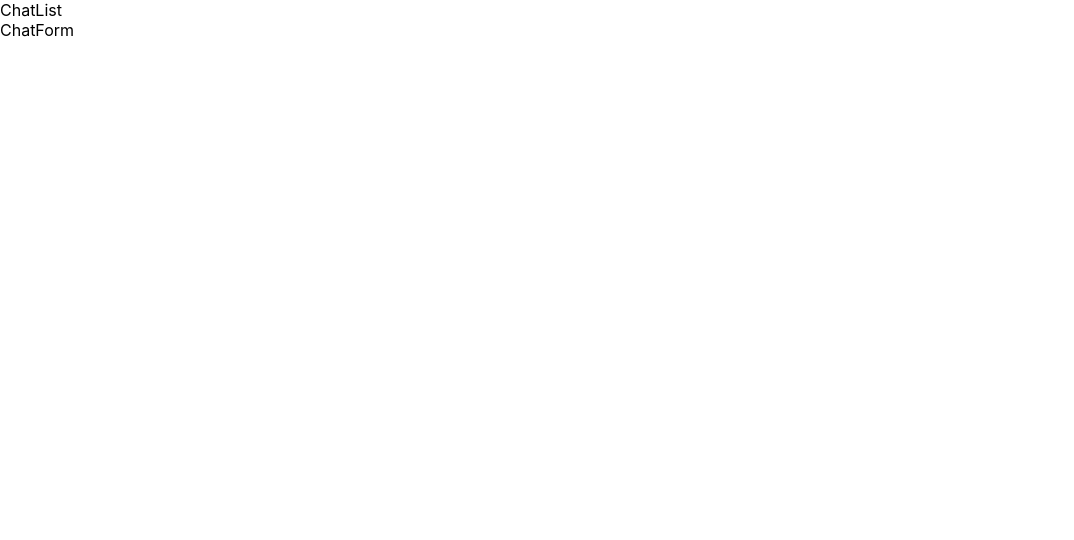
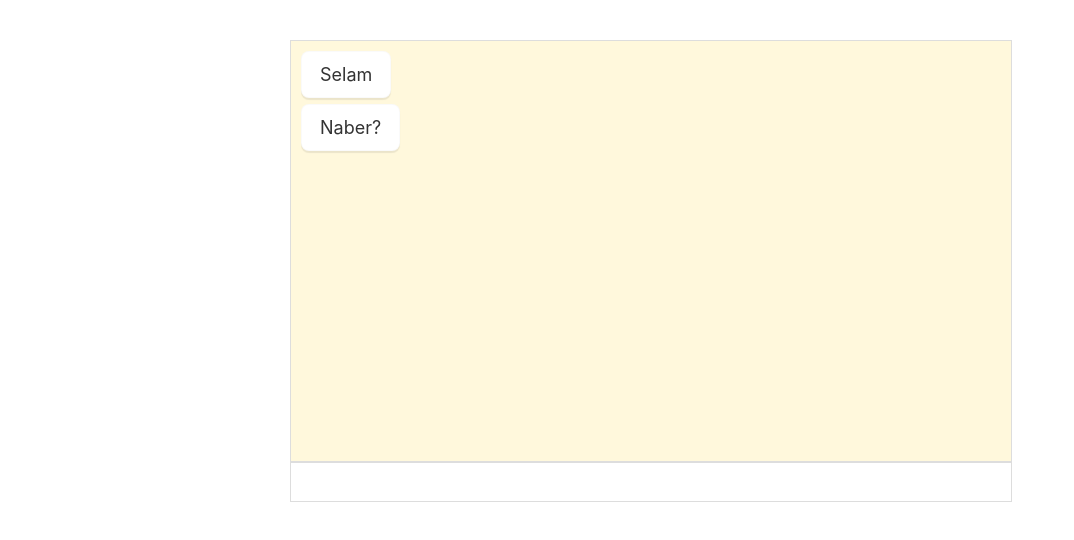
Before and after one commit to ufukcankurt/React-Chat-App, a React (Create React App) app in the folder client/: page / in a window 1280 px wide. Shown: the top 540 px of the page, without its empty margins (0-1074 px from the left). Built offline with nearby package versions, Linux system fonts and the light colour scheme.

Commit message:
Create styles & develope components

```diff
--- a/client/src/App.css
+++ b/client/src/App.css
@@ -1,38 +1,4 @@
 .App {
-  text-align: center;
+  width: 700px;
+  margin: 0 auto;
 }
-
-.App-logo {
-  height: 40vmin;
-  pointer-events: none;
-}
-
-@media (prefers-reduced-motion: no-preference) {
-  .App-logo {
-    animation: App-logo-spin infinite 20s linear;
-  }
-}
-
-.App-header {
-  background-color: #282c34;
-  min-height: 100vh;
-  display: flex;
-  flex-direction: column;
-  align-items: center;
-  justify-content: center;
-  font-size: calc(10px + 2vmin);
-  color: white;
-}
-
-.App-link {
-  color: #61dafb;
-}
-
-@keyframes App-logo-spin {
-  from {
-    transform: rotate(0deg);
-  }
-  to {
-    transform: rotate(360deg);
-  }
-}
--- a/client/src/components/ChatForm.js
+++ b/client/src/components/ChatForm.js
@@ -1,8 +1,23 @@
-import React from 'react'
+import React, {useState} from 'react'
+import styles from "./styles.module.css"
 
 function ChatForm() {
+
+    const [message, setMessage] = useState("")
+
+    const handleSubmit = (e) => {
+        e.preventDefault();
+        console.log(message);
+
+        setMessage("")
+    }
+
   return (
-    <div>ChatForm</div>
+    <div>
+        <form onSubmit={handleSubmit}>
+            <input className={styles.textInput} type="text" value={message} onChange={(e)=> setMessage(e.target.value)} />
+        </form>
+    </div>
   )
 }
 
--- /dev/null
+++ b/client/src/components/ChatItem.js
@@ -0,0 +1,14 @@
+import React from 'react'
+import styles from "./styles.module.css"
+
+function ChatItem({item}) {
+
+
+  return (
+    <div className={styles.chatItem}>
+        {item.message}
+    </div>
+  )
+}
+
+export default ChatItem
--- a/client/src/components/ChatList.js
+++ b/client/src/components/ChatList.js
@@ -1,9 +1,20 @@
-import React from 'react'
+import React from "react";
+import { useChat } from "../context/ChatContext";
+import styles from "./styles.module.css";
+import ChatItem from "./ChatItem";
 
 function ChatList() {
+  const { messages } = useChat();
+
   return (
-    <div>ChatList</div>
-  )
+    <div className={styles.chatlist}>
+      <div>
+        {messages.map((item, key) => (
+          <ChatItem key={key} item={item} />
+        ))}
+      </div>
+    </div>
+  );
 }
 
-export default ChatList
+export default ChatList;
--- a/client/src/components/Container.js
+++ b/client/src/components/Container.js
@@ -4,7 +4,7 @@ import ChatList from './ChatList'
 
 function Container() {
   return (
-    <div>
+    <div className='App'>
         <ChatList/>
         <ChatForm/>
     </div>
--- /dev/null
+++ b/client/src/components/styles.module.css
@@ -0,0 +1,43 @@
+.chatlist {
+    border: solid 1px #ddd;
+    padding: 10px;
+    height: 400px;
+    width: 100%;
+    margin: 40px auto 0 auto;
+    background-color: cornsilk;
+    overflow: hidden;
+  }
+
+  .chatlist > div {
+    display: flex;
+    flex-direction: column;
+    height: 400px;
+    overflow: auto;
+  }
+
+  .textInput {
+    border: solid 1px #ddd;
+    padding: 10px;
+    width: 100%;
+    font-size: 16px;
+  }
+
+  .chatItem {
+    font-size: 18px;
+    color: #333;
+    border-radius: 8px;
+    background: #fff;
+    padding: 12px 18px;
+    border: 0.5px solid rgba(0, 0, 0, 0.02);
+    box-shadow: 0 2px 1px rgba(0, 0, 0, 0.08);
+    max-width: 70%;
+    display: inline-block;
+    text-align: left;
+    margin-bottom: 6px;
+    margin-right: auto;
+  }
+
+  .chatItem.right {
+    margin-right: 0;
+    margin-left: auto;
+  }
--- a/client/src/context/ChatContext.js
+++ b/client/src/context/ChatContext.js
@@ -1,17 +1,19 @@
-import {createContext, useState} from "react"
+import { createContext, useContext, useState } from "react";
 
 const ChatContext = createContext();
 
-export const ChatProvider = ({children}) =>{
+export const ChatProvider = ({ children }) => {
+  const [messages, setMessages] = useState([
+    { message: "Selam" },
+    { message: "Naber?" },
+  ]);
 
-    const [messages, setMessages] = useState([])
+  const values = {
+    messages,
+    setMessages,
+  };
 
-    const values = {
-        messages,
-        setMessages
-    }
+  return <ChatContext.Provider value={values}>{children}</ChatContext.Provider>;
+};
 
-    return <ChatContext.Provider value={values}>{children}</ChatContext.Provider>
-}
-
-export default ChatContext;
+export const useChat = () => useContext(ChatContext);
```
